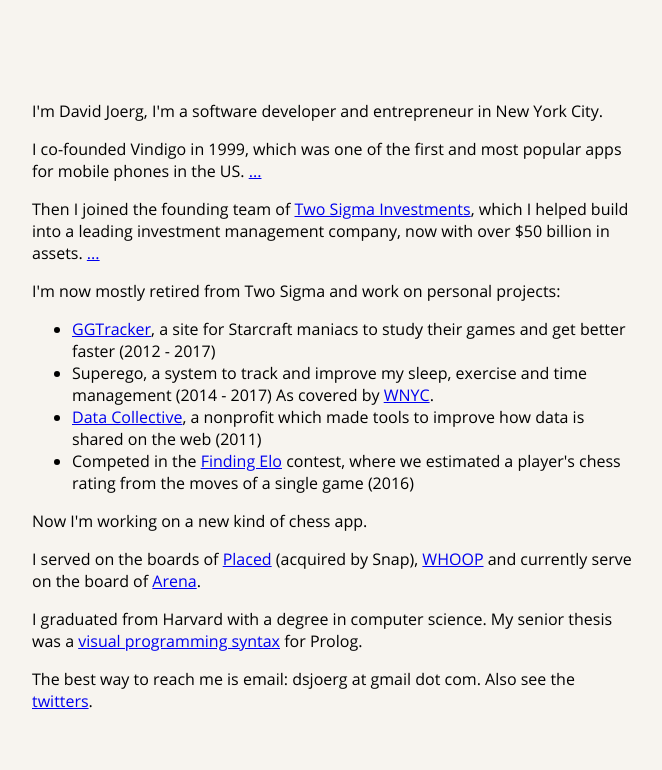
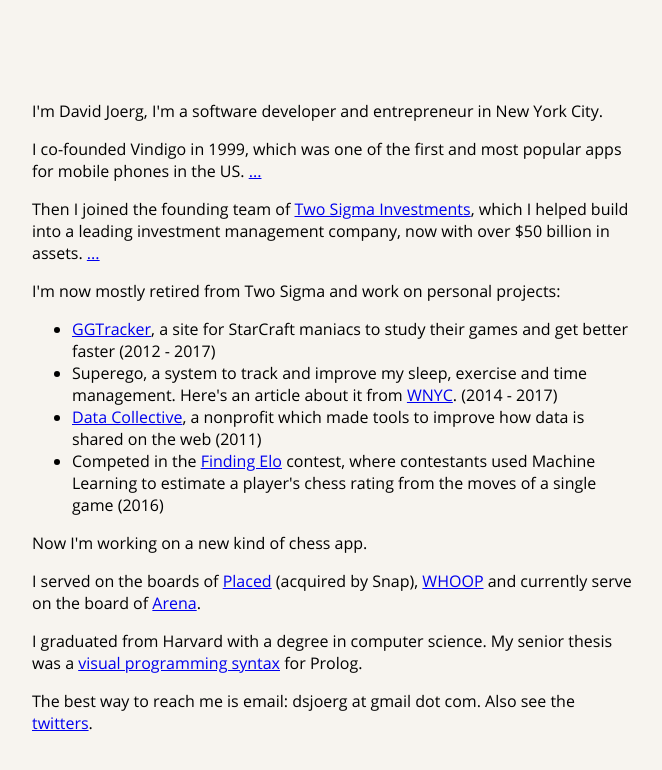
Before and after one commit to dsjoerg/dsjoerg.github.io, a plain HTML site: page index.html in a window 1280 px wide. Shown: the whole page, without its empty margins (308-970 px from the left). Drawn offline with nearby package versions, Linux system fonts and the light colour scheme.

Commit message:
tiny changes

```diff
--- a/index.html
+++ b/index.html
@@ -34,10 +34,10 @@
 
 <p>I'm now mostly retired from Two Sigma and work on personal projects:
 <ul>
-<li><a href="http://ggtracker.com">GGTracker</a>, a site for Starcraft maniacs to study their games and get better faster (2012 - 2017)</li>
-<li>Superego, a system to track and improve my sleep, exercise and time management (2014 - 2017)  As covered by <a href="http://www.wnyc.org/story/digital-addiction-how-one-guy-triumphed-after-he-hit-bottom/">WNYC</a>.</li>
+<li><a href="http://ggtracker.com">GGTracker</a>, a site for StarCraft maniacs to study their games and get better faster (2012 - 2017)</li>
+<li>Superego, a system to track and improve my sleep, exercise and time management.  Here's an article about it from <a href="http://www.wnyc.org/story/digital-addiction-how-one-guy-triumphed-after-he-hit-bottom/">WNYC</a>. (2014 - 2017)</li>
 <li><a href="http://datacollective.org">Data Collective</a>, a nonprofit which made tools to improve how data is shared on the web (2011)</li>
-<li>Competed in the <a href="https://www.kaggle.com/c/finding-elo">Finding Elo</a> contest, where we estimated a player's chess rating from the moves of a single game (2016)</li>
+<li>Competed in the <a href="https://www.kaggle.com/c/finding-elo">Finding Elo</a> contest, where contestants used Machine Learning to estimate a player's chess rating from the moves of a single game (2016)</li>
 </ul></p>
 
 <p>Now I'm working on a new kind of chess app.</p>
```
